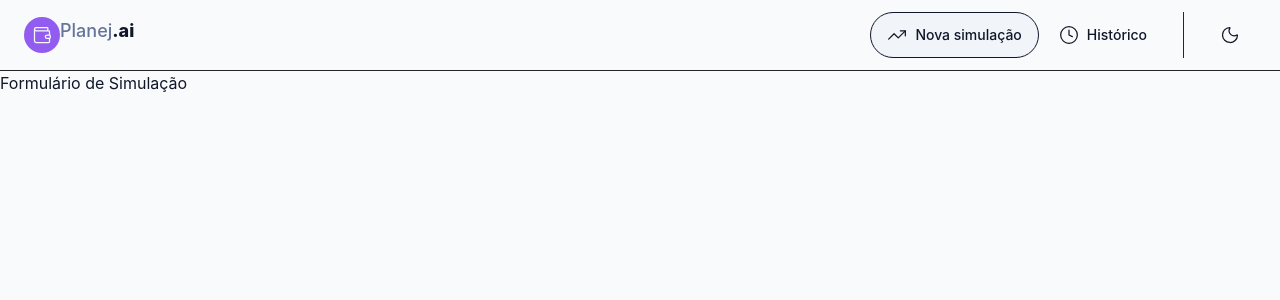
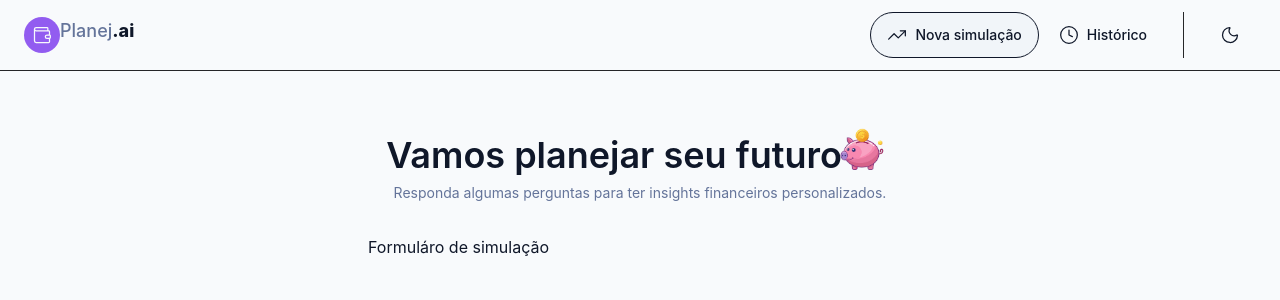
Before and after one commit to IMoisasZ/planejai, a React (Vite) app: page / in a window 1280 px wide. Shown: the top 300 px of the page. Built offline with nearby package versions, Linux system fonts and the light colour scheme.

Commit message:
created the page of simulation

```diff
--- /dev/null
+++ b/src/components/features/Simulation/Form.tsx
@@ -0,0 +1,7 @@
+export function SimulationForm() {
+	return (
+		<div>
+			<h1>Formuláro de simulação</h1>
+		</div>
+	);
+}
--- /dev/null
+++ b/src/components/features/Simulation/Hero.tsx
@@ -0,0 +1,22 @@
+import PigyBankImage from '@/assets/images/pig-bank.png';
+
+export function SimulationHero() {
+	return (
+		<div className="mb-8 text-center">
+			<div className="flex flex-col items-center justify-center sm:flex-row">
+				<h1 className="text-foreground text-3xl font-semibold sm:text-4xl">
+					Vamos planejar seu futuro
+				</h1>
+				<img
+					src={PigyBankImage}
+					alt=""
+					aria-hidden="true"
+					className="h-16 w-16 sm:-ml-3 sm:-mt-2"
+				/>
+			</div>
+			<p className="text-muted-foreground text-sm">
+				Responda algumas perguntas para ter insights financeiros personalizados.
+			</p>
+		</div>
+	);
+}
--- /dev/null
+++ b/src/pages/SimulationFormPage.tsx
@@ -0,0 +1,11 @@
+import { SimulationForm } from '@/components/features/Simulation/Form';
+import { SimulationHero } from '@/components/features/Simulation/Hero';
+
+export function SimulationFormPage() {
+	return (
+		<main className="mx-auto max-w-xl px-4 py-10 sm:py-14">
+			<SimulationHero />
+			<SimulationForm />
+		</main>
+	);
+}
--- a/src/router.tsx
+++ b/src/router.tsx
@@ -1,5 +1,6 @@
 import { createBrowserRouter } from 'react-router-dom';
 import { RootLayout } from './components/layout/RootLayout';
+import { SimulationFormPage } from './pages/SimulationFormPage';
 
 export const router = createBrowserRouter([
 	{
@@ -7,7 +8,7 @@
 		children: [
 			{
 				path: '/',
-				element: <h1>Formulário de Simulação</h1>,
+				element: <SimulationFormPage />,
 			},
 			{
 				path: '/resultado',
```
Also changed, not shown: src/assets/images/pig-bank.png (added).
